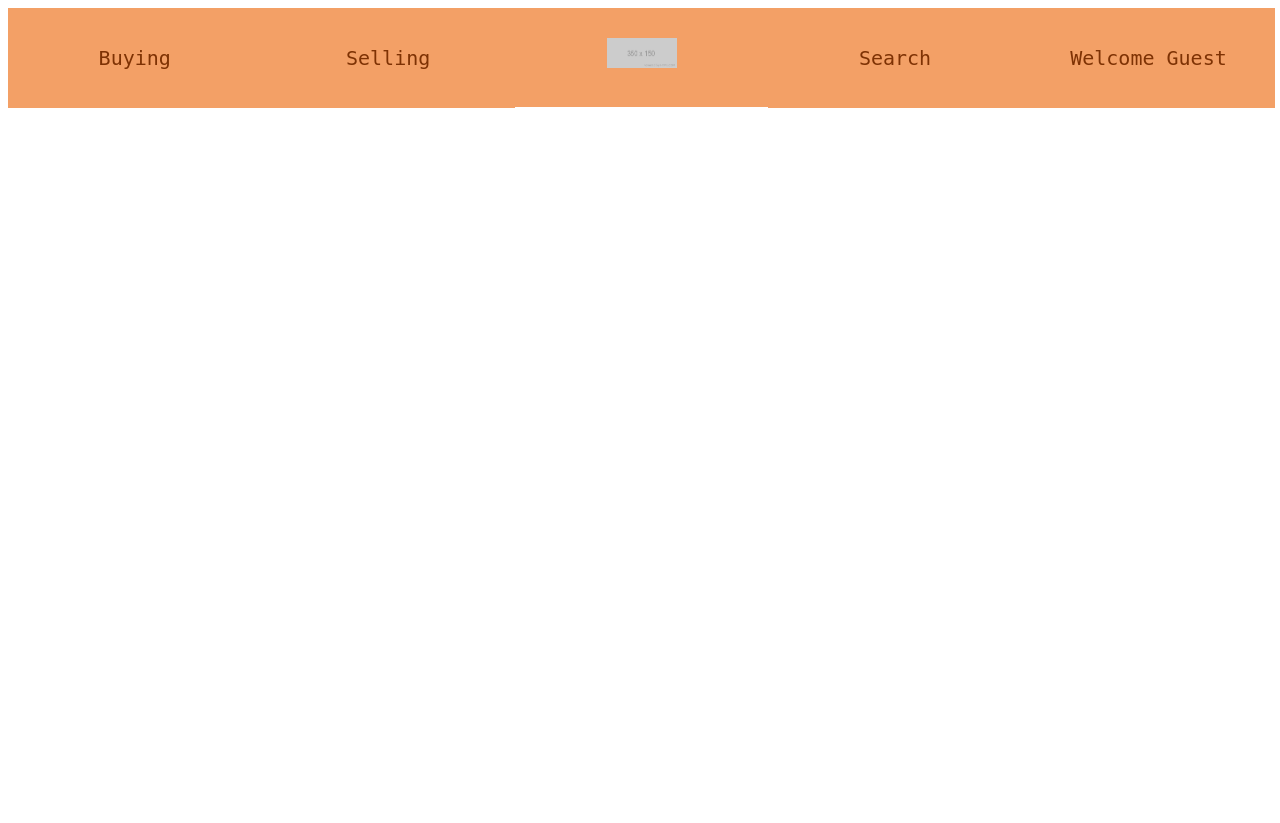
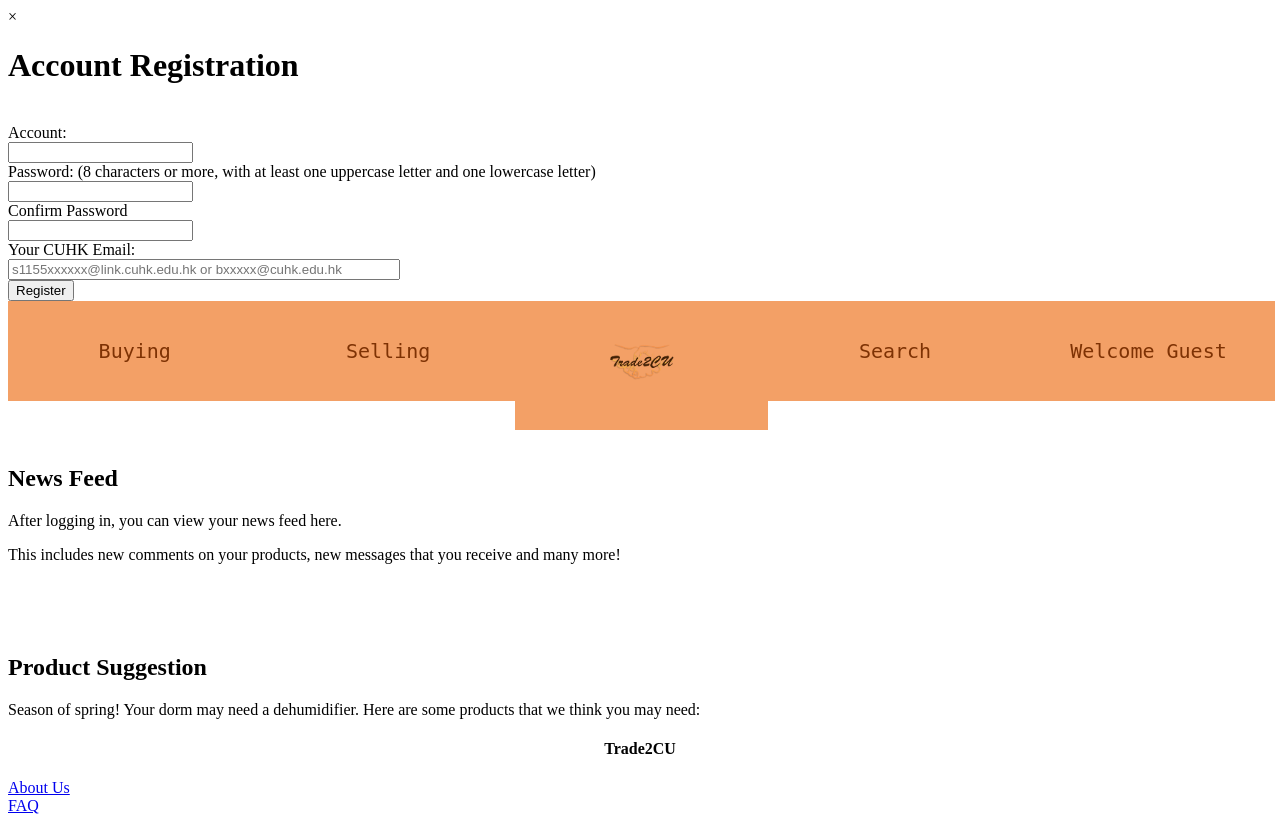
Before and after one commit to hsutungyu/CSCI3100_Group28_201920, a PHP site: page / in a window 1280 px wide. Before the commit the page ends 108 px from the top, so only its background shows below. Run offline with PHP 8.4, Linux system fonts and the light colour scheme; some libraries are stand-ins or nearby versions.

Commit message:
Add files via upload

```diff
--- a/index.php
+++ b/index.php
@@ -4,6 +4,7 @@
 <head>
     <link rel="stylesheet" type="text/css" href="/css/style-nav.css">
     <link rel="stylesheet" href="https://cdnjs.cloudflare.com/ajax/libs/font-awesome/4.7.0/css/font-awesome.min.css">
+    <link href="https://fonts.googleapis.com/css?family=Baloo+2&display=swap" rel="stylesheet">
     <title>Trade2CU - Homepage</title>
     <script src="https://code.jquery.com/jquery-1.10.2.js"></script>
 </head>
@@ -11,7 +12,9 @@
 <body>
     <?php
     session_start();
+    include_once('member/register.php');
     ?>
+<div class="container">
     <div class="navbar">
 
 <ul>
@@ -23,7 +26,7 @@
             </ul>
         </li>
         <li><a href="/product/selling.php" class="navbar-text">Selling</a></li>
-        <li><a href="/index.php" class="navbar-img active"><img src="/img/test.png" height="30px" align="middle"></a>
+        <li><a href="/index.php" class="navbar-img active"><img src="/img/logo.png" height="60px" align="middle"></a>
         </li>
         <li><a class="navbar-dropdown2-button">Search</a>
             <ul class="navbar-dropdown2-content">
@@ -44,33 +47,77 @@
             if (!isset($_SESSION['username'])) {
                 ?>
                 <li><a class="navbar-text">Welcome Guest</a>
-                <ul class="navbar-login-content"><li><div class="form"><form action="" method="post"><a>Account:</a><input type="text" id="username" name="username"><a>Password:</a><input type="password" id="password" name="password"><input type="submit" name="login" value="Login"></form></div></li></ul></li>
+                <ul class="navbar-login-content"><li><div class="form"><form action="" method="post"><a>Account:</a><input type="text" id="username" name="username"><a>Password:</a><input type="password" id="password" name="password"><input type="submit" name="login" value="Login"></form></div></li></ul>
+                <ul class="navbar-dropdown1-content"><li><a id="register-modal-button">Register</a></li></ul></li>
                 <?php
             }
-            define('DB_SERVER', 'localhost');
-            define('DB_USERNAME', 'root');
-            define('DB_PASSWORD', '123456');
-            define('DB_NAME', 'project');
+            defined('DB_SERVER') or define('DB_SERVER', 'localhost');
+            defined('DB_USERNAME') or define('DB_USERNAME', 'root');
+            defined('DB_PASSWORD') or define('DB_PASSWORD', '123456');
+            defined('DB_NAME') or define('DB_NAME', 'project');
 
             $link=mysqli_connect(DB_SERVER, DB_USERNAME, DB_PASSWORD, DB_NAME);
-
+            function alert($msg){
+                echo "<script type='text/javascript'>alert('$msg');</script>";
+            }
             if (isset($_POST['login'])) {
+                if (!empty($_POST['username'])) {
                     $username=$_POST['username'];
+                }
+                if (!empty($_POST['password'])){
                     $password=$_POST['password'];
-                $query=mysqli_query($link, "select * from member where username='$username' and password='$password'");
+                }
+                if (!empty($username)&&!empty($password)) {
+                    $password_hashed=password_hash($password, PASSWORD_DEFAULT);
+                    $query=mysqli_query($link, "select password from member where username='$username'");
                     if (mysqli_num_rows($query)==1) {
+                        if (password_verify($password, mysqli_fetch_array($query)['password'])) {
                             $_SESSION['username']=$username;
                             header("Refresh:0");
-                } else {
-                    echo("Error");
+                        } else
+                            alert("Username or Password is incorrect!");
+                        }
+                    }else{
+                        alert("Username or Password cannot be empty!");
                     }
             }
+
             ?>
-            <!--<a href="member/information.php" class="navbar-text">Member</a></li>-->
+
 
     </ul>
 
 </div>
+<br><br><br><br><br><br><br><br>
+<h2>News Feed</h2>
+<?php
+if(!isset($_SESSION['username'])){
+?>
+
+    <p>After logging in, you can view your news feed here.</p>
+    <p>This includes new comments on your products, new messages that you receive and many more!</p>
+
+<?php
+}else{
+    ?>
+    <ul class="news-feed-login">
+    <li><a>abc commented on your product xyz.</a></li>
+    <li><a>your product xyz has been bought. See details.</li>
+    </ul>
+    <?php
+}
+?>
+<br><br><br>
+<h2>Product Suggestion</h2>
+<p>Season of spring! Your dorm may need a dehumidifier. Here are some products that we think you may need:</p>
+        </div>
+
+<footer class="footer">
+    <h4 style="text-align:center">Trade2CU</h4>
+    <a style="text-align:center" href="/aboutus/aboutus.php">About Us</a><br>
+    <a style="text-align:center;margin-bottom:10px;" href="/aboutus/faq.php">FAQ</a><br>
+</footer>
+<script src="/member/register.js"></script>
 </body>
 
 
```
Lines whose indentation alone changed are shown as unchanged.
